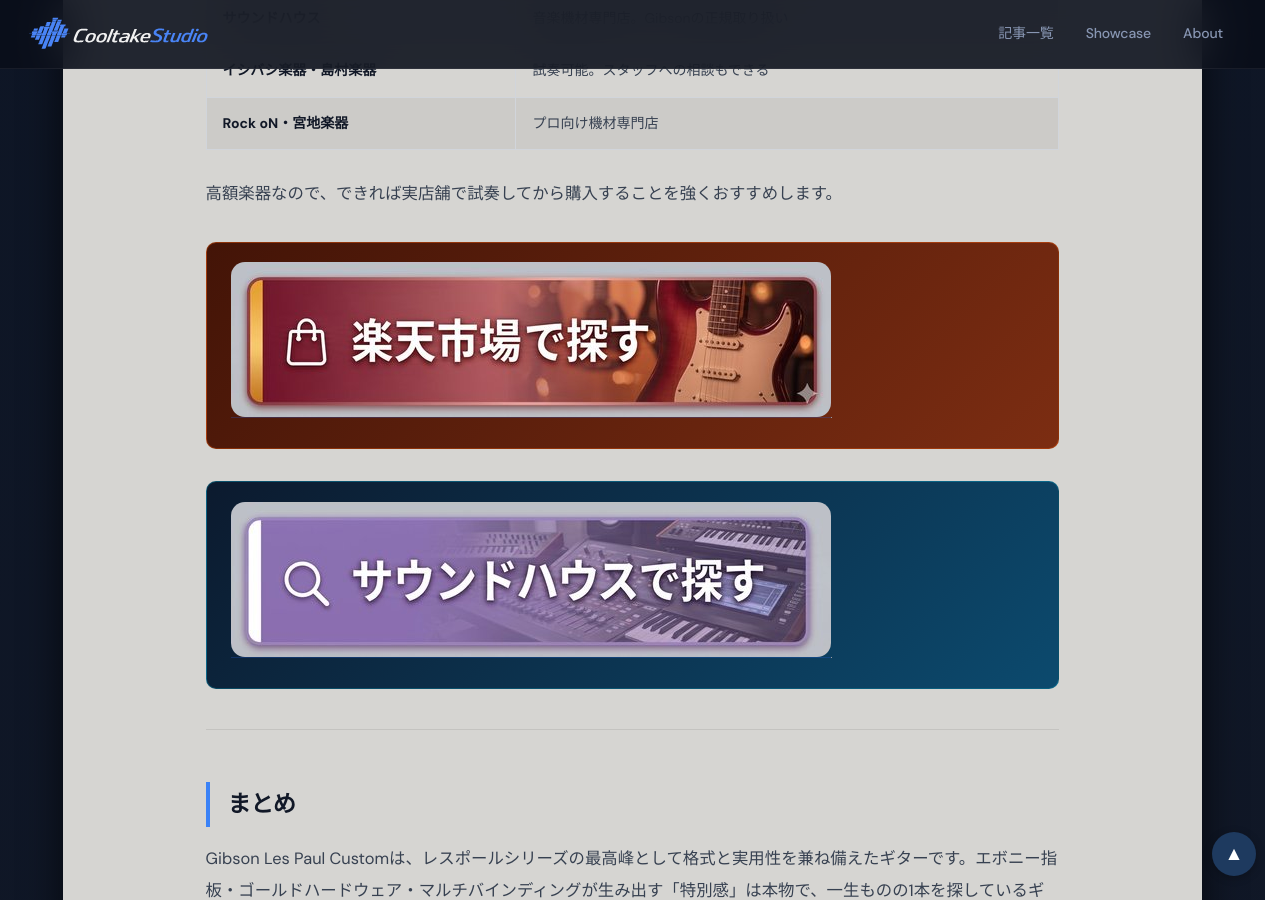
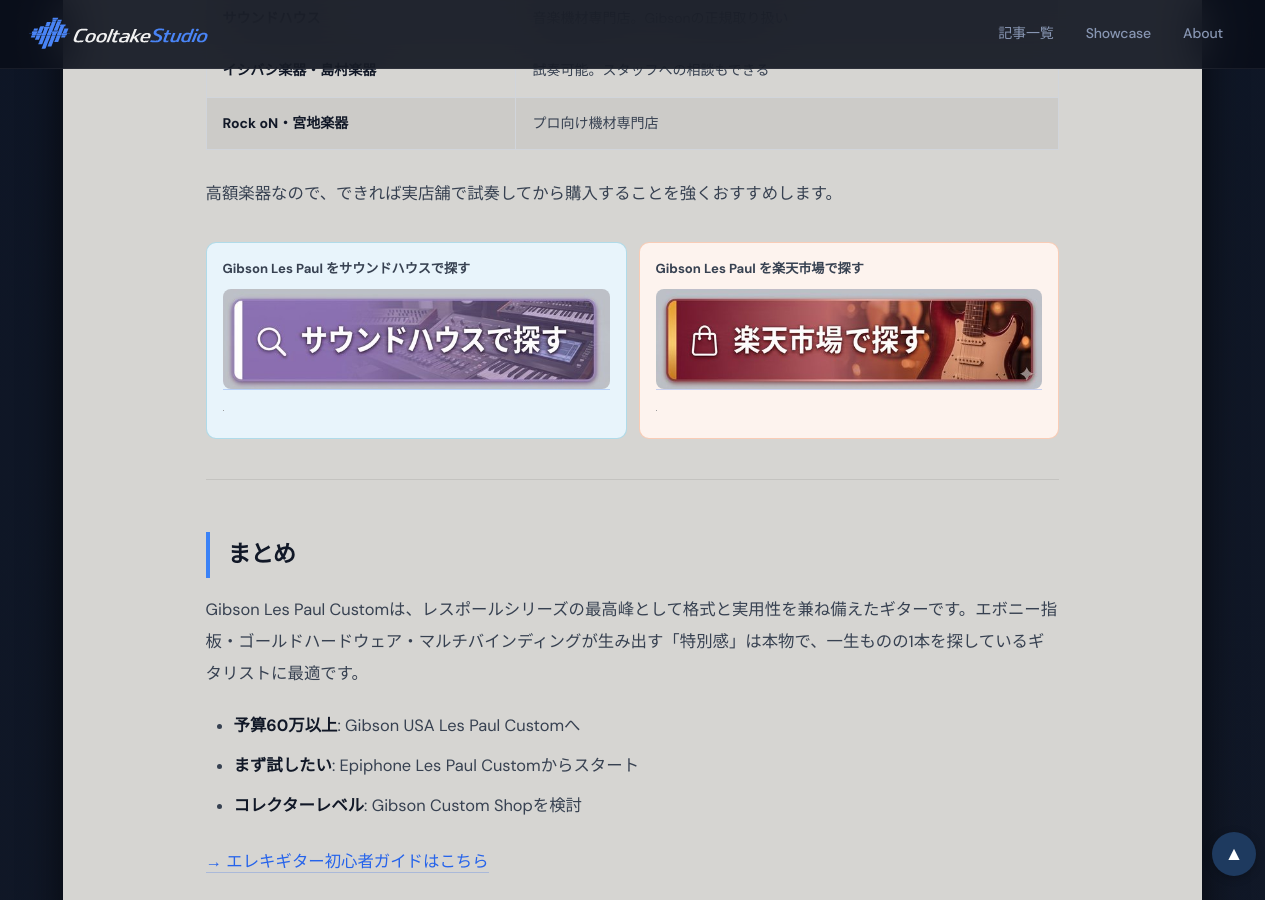
Before and after one commit to cooltake/cooltake-staging, a Jekyll site: the page built from _posts/2026-05-29-gibson-les-paul-custom-guide.md, in a window 1280 px wide and 900 px high, scrolled down 3162 px. Built offline with Jekyll 4.4.1, drawn with Linux system fonts in a browser that asks for light colours; some web fonts are replaced; grey boxes are pictures that could not be loaded.

Commit message:
style: unify shop buttons to new design

```diff
--- a/_posts/2026-05-29-gibson-les-paul-custom-guide.md
+++ b/_posts/2026-05-29-gibson-les-paul-custom-guide.md
@@ -82,8 +82,18 @@
 
 高額楽器なので、できれば実店舗で試奏してから購入することを強くおすすめします。
 
-<div style="margin:2rem 0;padding:1.2rem 1.5rem;background:linear-gradient(135deg,#431407,#7c2d12);border-radius:10px;border:1px solid rgba(234,88,12,.4);"><a href="https://hb.afl.rakuten.co.jp/hgc/0b15ddc7.28c5c9ed.0b15ddc8.5d23dd4d/?pc=https%3A%2F%2Fsearch.rakuten.co.jp%2Fsearch%2Fmall%2FGibson%2BLes%2BPaul%2F" rel="nofollow" referrerpolicy="no-referrer-when-downgrade" style="display:inline-block;text-decoration:none;"><img src="/assets/images/btn-rakuten.jpg" alt="楽天市場で探す" width="600" height="155" style="max-width:100%;height:auto;border-radius:14px;display:block;"></a><img src="//i.moshimo.com/af/i/impression?a_id=5565352&amp;p_id=54&amp;pc_id=54&amp;pl_id=616" width="1" height="1" style="border:none;" alt="" loading="lazy"></div>
-<div style="margin:2rem 0;padding:1.2rem 1.5rem;background:linear-gradient(135deg,#0c1a2e,#0c4a6e);border-radius:10px;border:1px solid rgba(8,145,178,.4);"><a href="https://h.accesstrade.net/sp/cc?rk=01001xqc00os63&url=https%3A%2F%2Fwww.soundhouse.co.jp%2Fsearch%2Findex%2F%3Fsearch_all%3DGibson%2520Les%2520Paul" rel="nofollow" referrerpolicy="no-referrer-when-downgrade" style="display:inline-block;text-decoration:none;"><img src="/assets/images/btn-soundhouse.jpg" alt="サウンドハウスで探す" width="600" height="155" style="max-width:100%;height:auto;border-radius:14px;display:block;"></a><img src="https://h.accesstrade.net/sp/rr?rk=01001xqc00os63" width="1" height="1" border="0" alt="" loading="lazy"></div>
+<div style="display:flex;gap:.75rem;margin:2rem 0;">
+<div style="flex:1;padding:.8rem 1rem 1rem;background:#e8f4fb;border-radius:10px;border:1px solid rgba(8,145,178,.25);">
+<p style="margin:0 0 .5rem;color:#374151;font-size:.82rem;font-weight:bold;">Gibson Les Paul をサウンドハウスで探す</p>
+<a href="https://h.accesstrade.net/sp/cc?rk=01001xqc00os63&url=https%3A%2F%2Fwww.soundhouse.co.jp%2Fsearch%2Findex%2F%3Fsearch_all%3DGibson%2520Les%2520Paul" rel="nofollow" referrerpolicy="no-referrer-when-downgrade" style="display:block;text-decoration:none;"><img src="/assets/images/btn-soundhouse.jpg" alt="サウンドハウスで探す" width="600" height="155" style="max-width:100%;height:auto;border-radius:8px;display:block;"></a>
+<img src="https://h.accesstrade.net/sp/rr?rk=01001xqc00os63" width="1" height="1" border="0" alt="" loading="lazy">
+</div>
+<div style="flex:1;padding:.8rem 1rem 1rem;background:#fdf3ee;border-radius:10px;border:1px solid rgba(234,88,12,.25);">
+<p style="margin:0 0 .5rem;color:#374151;font-size:.82rem;font-weight:bold;">Gibson Les Paul を楽天市場で探す</p>
+<a href="https://hb.afl.rakuten.co.jp/hgc/0b15ddc7.28c5c9ed.0b15ddc8.5d23dd4d/?pc=https%3A%2F%2Fsearch.rakuten.co.jp%2Fsearch%2Fmall%2FGibson%2BLes%2BPaul%2F" rel="nofollow" referrerpolicy="no-referrer-when-downgrade" style="display:block;text-decoration:none;"><img src="/assets/images/btn-rakuten.jpg" alt="楽天市場で探す" width="600" height="155" style="max-width:100%;height:auto;border-radius:8px;display:block;"></a>
+<img src="//i.moshimo.com/af/i/impression?a_id=5565352&amp;p_id=54&amp;pc_id=54&amp;pl_id=616" width="1" height="1" style="border:none;" alt="" loading="lazy">
+</div>
+</div>
 
 <!-- AFFILIATE_PLACEHOLDER: Amazon（もしもアフィリエイト Amazon審査通過後に設置予定） -->
 
```
